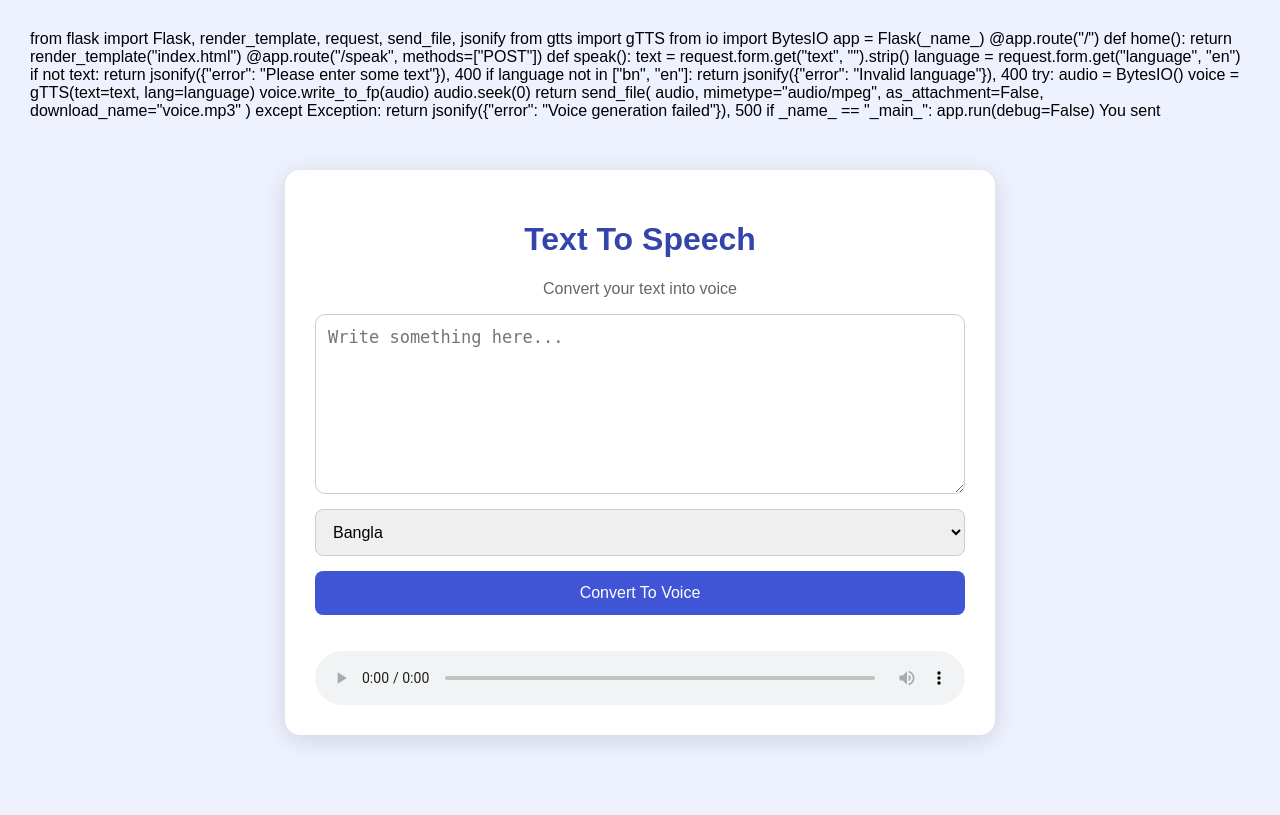
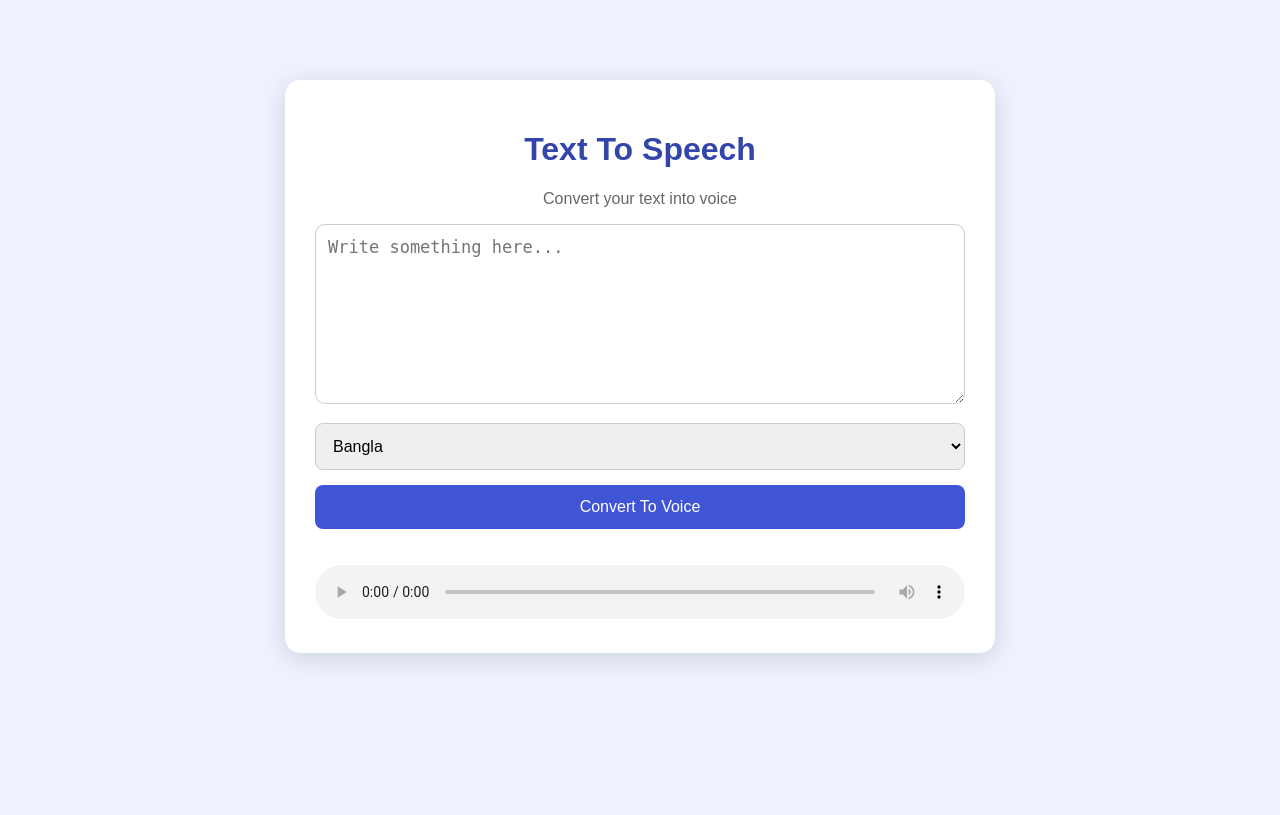
Before and after one commit to salman317268/text-to-speech, a Flask app: page / in a window 1280 px wide. After the commit the page ends 662 px from the top, so only its background shows below. Run offline with Flask 3, Linux system fonts and the light colour scheme.

Commit message:
Remove Flask app code from index.html
Removed Flask application code and kept HTML structure.

```diff
--- a/templates/index.html
+++ b/templates/index.html
@@ -1,47 +1,4 @@
-from flask import Flask, render_template, request, send_file, jsonify
-from gtts import gTTS
-from io import BytesIO
 
-app = Flask(_name_)
-
-@app.route("/")
-def home():
-    return render_template("index.html")
-
-
-@app.route("/speak", methods=["POST"])
-def speak():
-    text = request.form.get("text", "").strip()
-    language = request.form.get("language", "en")
-
-    if not text:
-        return jsonify({"error": "Please enter some text"}), 400
-
-    if language not in ["bn", "en"]:
-        return jsonify({"error": "Invalid language"}), 400
-
-    try:
-        audio = BytesIO()
-
-        voice = gTTS(text=text, lang=language)
-        voice.write_to_fp(audio)
-
-        audio.seek(0)
-
-        return send_file(
-            audio,
-            mimetype="audio/mpeg",
-            as_attachment=False,
-            download_name="voice.mp3"
-        )
-
-    except Exception:
-        return jsonify({"error": "Voice generation failed"}), 500
-
-
-if _name_ == "_main_":
-    app.run(debug=False)
-You sent
 <!DOCTYPE html>
 <html lang="en">
 <head>
```
